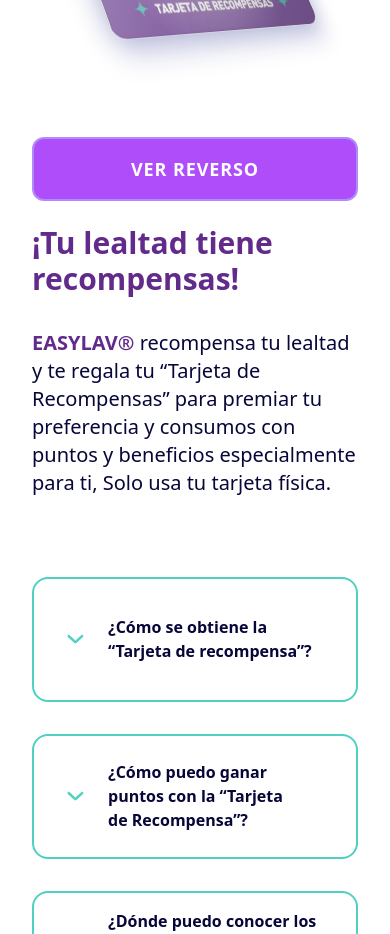
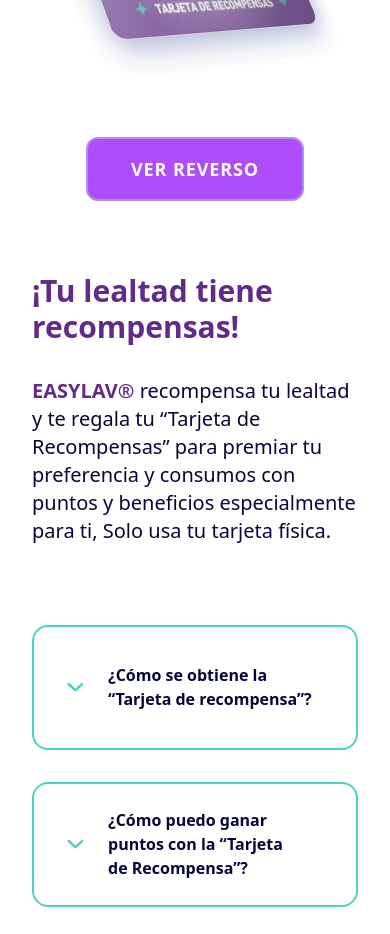
Before and after one commit to dspwebstudiomx/easylav-react, a React (Vite) app: page / in a window 390 px wide. Shown: the part 6900-7834 px from the top of the page. Built offline with nearby package versions, Linux system fonts and the light colour scheme.

Commit message:
feat: ajusta el contenedor del botón en ProgramasDeLealtad para mejor alineación y tamaño

```diff
--- a/src/pages/inicio/components/ProgramasDeLealtad.jsx
+++ b/src/pages/inicio/components/ProgramasDeLealtad.jsx
@@ -43,11 +43,11 @@ const ProgramasDeLealtad = () => {
               flipDuration={flipDuration}
             />
 
-            <ButtonContainer position="justify-center w-full" distance="mt-12">
+            <ButtonContainer position="justify-center items-center md:items-start w-full" distance="my-12">
               <Button
                 title={showFront ? 'Ver reverso' : 'Ver frente'}
                 name="Voltear tarjeta de lealtad"
-                width={'w-full md:w-[210px]'}
+                width={'w-2/3 md:w-[210px]'}
                 onClick={handleFlip}
                 variant="secondary"
               />
```
